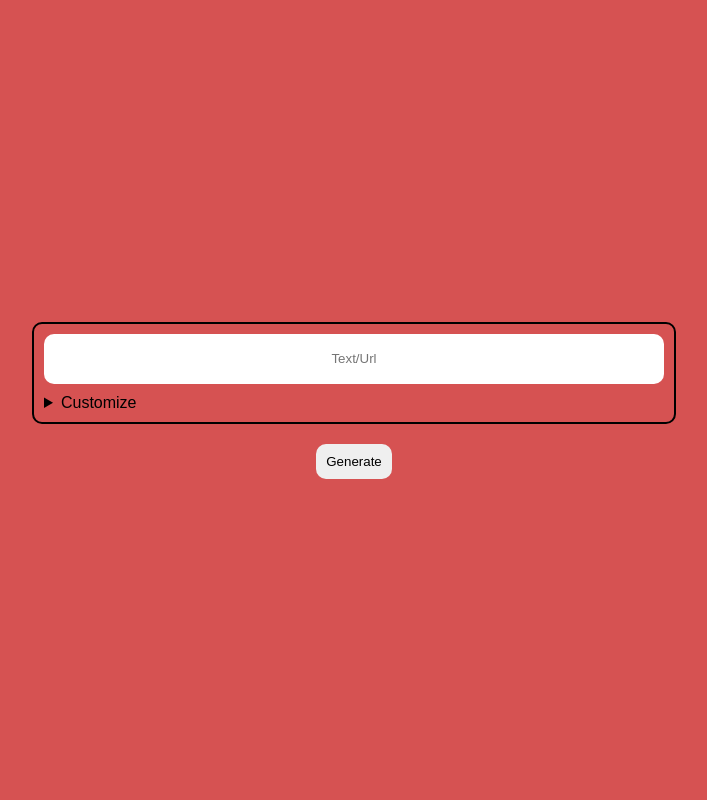
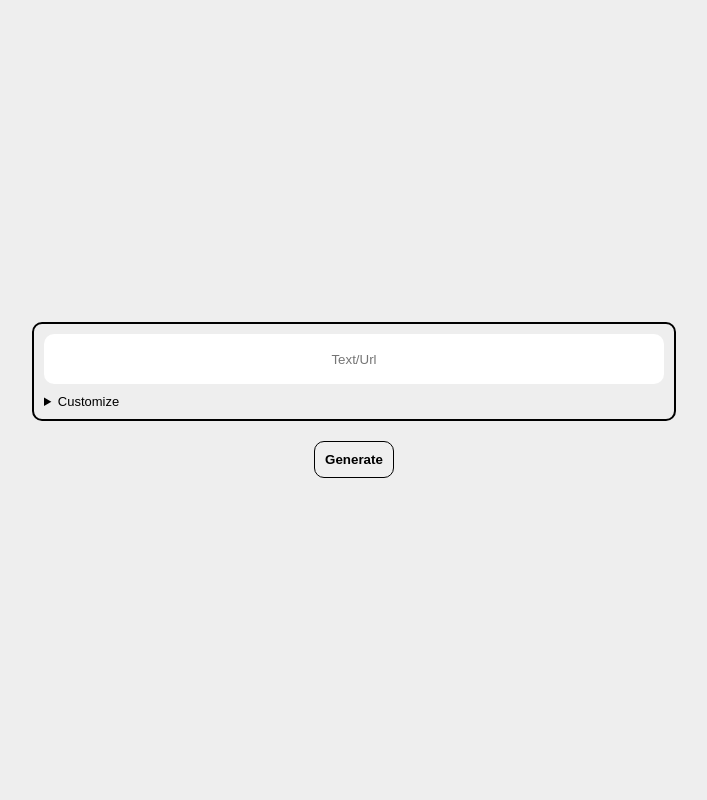
Before and after one commit to manu-ox/qr-code-generator, a Python web app: template qr_app/templates/index.html in a window 1280 px wide. Shown: the whole page, without its empty margins (286-993 px from the left). Run offline with Jinja, Linux system fonts and the light colour scheme; the template is opened without the code that fills it, so the values that code supplies are empty.

Commit message:
updated styles

```diff
--- a/qr_app/templates/index.html
+++ b/qr_app/templates/index.html
@@ -85,7 +85,6 @@
             margin-bottom: 10px;
             width: 100%;
             height: 50px;
-            color: white;
         }
         .line-element {
             margin: 0 10px;
@@ -124,12 +123,16 @@
         #download-button {
             margin: 10px 0px -10px;
         }
+        input[type="button"] {
+            border: 1px solid black;
+            font-weight: 600;
+        }
         input[type="button"]:active {
             scale: 0.95;
         }
     </style>
 </head>
-<body style="padding: 0;margin: 0;min-height: 100vh; background-color: rgb(214, 82, 82); display: flex; justify-content: center; align-items: center; font-family: sans-serif;">
+<body style="padding: 0;margin: 0;min-height: 100vh; background-color: #eeeeee; display: flex; justify-content: center; align-items: center; font-family: sans-serif;">
 
     <div id="container">
 
@@ -144,7 +147,7 @@
 
 
                 <details>
-                    <summary style="cursor: pointer;">Customize</summary>
+                    <summary style="cursor: pointer; font-size: small">Customize</summary>
 
                     <div class="form-line">
                         <div class="line-element">
```
